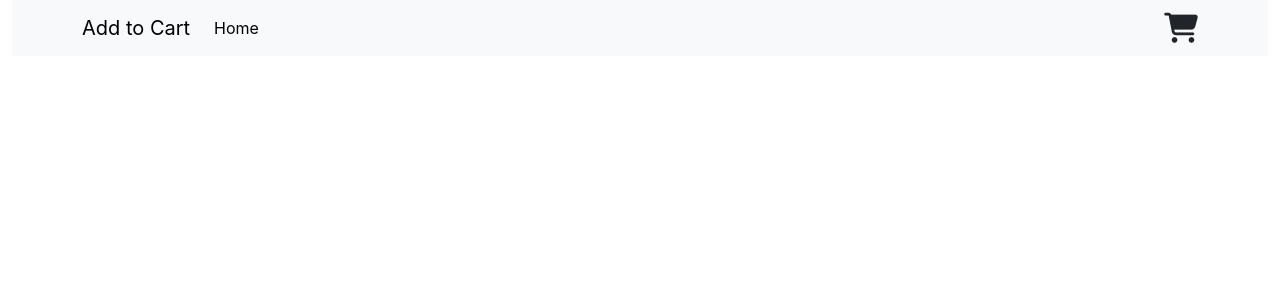
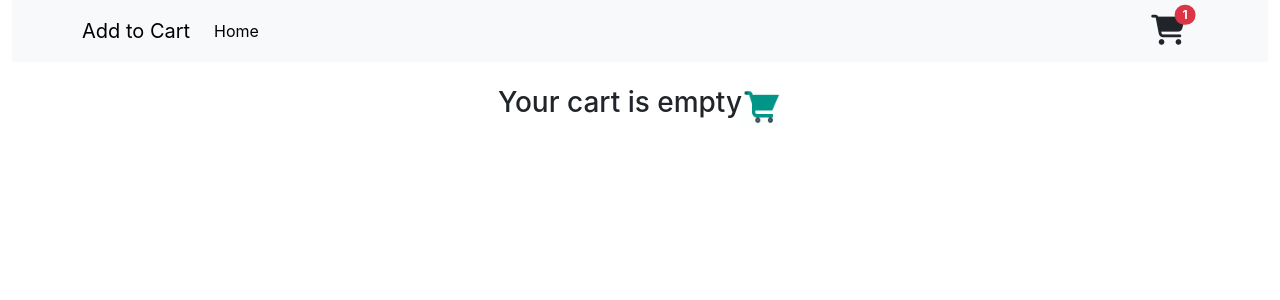
Before and after one commit to Maheshkasturi18/react_redux_cart, a React (Create React App) app: page /cart in a window 1280 px wide. Shown: the top 300 px of the page. Built offline with nearby package versions, Linux system fonts and the light colour scheme.

Commit message:
files added

```diff
--- a/src/App.css
+++ b/src/App.css
@@ -1,3 +1,11 @@
 .cart{
   font-size: 30px;
 }
+
+.btn .badge {
+  top: 6px !important;
+}
+
+.cart-gif{
+  width: 40px;
+}
--- a/src/App.js
+++ b/src/App.js
@@ -1,11 +1,21 @@
-
 import "./App.css";
 import Header from "./Components/Header";
+import CardDetails from "./Components/CardDetails";
+import Cards from "./Components/Cards";
+import Cart from "./Components/Cart";
+import { BrowserRouter as Router, Routes, Route } from "react-router-dom";
 
 function App() {
   return (
     <div>
-      <Header />
+      <Router>
+        <Header />
+        <Routes>
+          <Route path="/" element={<Cards />} />
+          <Route path="/cardDetails" element={<CardDetails />} />
+          <Route path="/cart" element={<Cart />} />
+        </Routes>
+      </Router>
     </div>
   );
 }
--- /dev/null
+++ b/src/Components/CardDetails.js
@@ -0,0 +1,24 @@
+import React from "react";
+
+export default function CardDetails() {
+  return (
+    <div className="container">
+      <h2 className="my-3 text-center">Items Details Page</h2>
+
+      <section className="container border-black">
+        <div className="itemsDetails d-flex ">
+          <div className="px-3">
+            <img src="https://b.zmtcdn.com/data/pictures/9/18857339/8f53919f1175c08cf0f0371b73704f9b_o2_featured_v2.jpg?output-format=webp" style={{height:"300px"}}/>
+          </div>
+
+          <div className="">
+                <p><b>Restuarant: </b> Massala Theoryy</p>
+                <p><b>Price: </b>350</p>
+                <p><b>Dishes: </b> North Indian, Biryani Muglai</p>
+                <p><b>Total: </b> </p>
+          </div>
+        </div>
+      </section>
+    </div>
+  );
+}
--- a/src/Components/Cards.js
+++ b/src/Components/Cards.js
@@ -0,0 +1,33 @@
+import React, { useState } from "react";
+import CardData from "./CardData";
+
+export default function Cards() {
+  const [data, setData] = useState(CardData);
+
+  return (
+    <div className="container">
+      <h2 className="text-center my-4">Add to Cart Projects</h2>
+
+      <div className="row">
+        {data.map((element, id) => {
+          return (
+            <>
+              <div className="card col-lg-4 mb-4 border-0 mx-2" style={{width:"22rem"}}>
+                <img src={element.imgdata} className="card-img-top " style={{height:"250px"}}  alt="..." />
+                <div className="card-body">
+                  <h5 className="card-title">{element.rname}</h5>
+                  <p className="card-text">
+                    Price : {element.price}
+                  </p>
+                  <a href="#" className="btn btn-primary">
+                    Add to cart
+                  </a>
+                </div>
+              </div>
+            </>
+          );
+        })}
+      </div>
+    </div>
+  );
+}
--- /dev/null
+++ b/src/Components/Cart.js
@@ -0,0 +1,10 @@
+import React from "react";
+
+export default function Cart() {
+  return (
+    <div className="container d-flex justify-content-center py-4">
+      <h3> Your cart is empty</h3>
+      <img src="cart.gif" className="cart-gif" />
+    </div>
+  );
+}
--- a/src/Components/Header.js
+++ b/src/Components/Header.js
@@ -1,13 +1,14 @@
 import react from "react";
+import { Link } from "react-router-dom";
 
 export default function Header() {
   return (
     <div className="container-fluid">
       <nav className="navbar navbar-expand-lg bg-body-tertiary">
         <div className="container">
-          <a className="navbar-brand" href="#">
+          <Link className="navbar-brand" to="/">
             Add to Cart
-          </a>
+          </Link>
           <button
             className="navbar-toggler"
             type="button"
@@ -22,13 +23,19 @@ export default function Header() {
           <div className="collapse navbar-collapse" id="navbarNavDropdown">
             <ul className="navbar-nav">
               <li className="nav-item">
-                <a className="nav-link active" aria-current="page" href="#">
+                <Link className="nav-link active" aria-current="page" to="/">
                   Home
-                </a>
+                </Link>
               </li>
             </ul>
           </div>
-          <i className="fa-solid fa-cart-shopping cart"></i>
+          <button type="button" class="btn  position-relative">
+            <i className="fa-solid fa-cart-shopping cart"></i>
+            <span class="position-absolute top-10 start-90 translate-middle badge rounded-pill bg-danger">
+              1
+              <span class="visually-hidden">unread messages</span>
+            </span>
+          </button>
         </div>
       </nav>
     </div>
```
Also changed, not shown: public/cart.gif (added).
